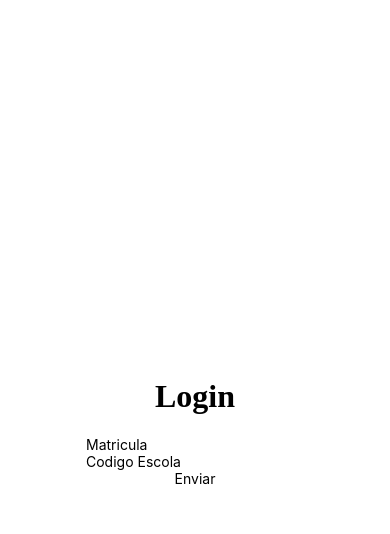
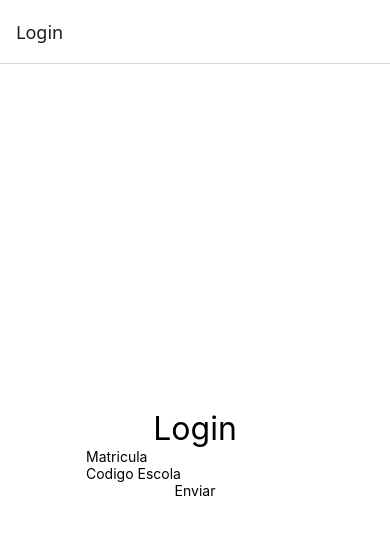
Before and after one commit to fabascoder/project-camp, a React Native app: screen / in a window 390 px wide. Shown: the top 534 px of the page. Built offline with nearby package versions, Linux system fonts and the light colour scheme.

Commit message:
Rotas criadas e pagina de login sendo renderizada ao acessar a conta

```diff
--- a/package.json
+++ b/package.json
@@ -3,6 +3,8 @@
   "version": "1.0.0",
   "main": "index.js",
   "dependencies": {
+    "@react-navigation/native": "^7.3.8",
+    "@react-navigation/native-stack": "^7.17.10",
     "expo": "~57.0.6",
     "expo-status-bar": "~57.0.1",
     "react": "19.2.3",
--- a/src/App.js
+++ b/src/App.js
@@ -1,14 +1,18 @@
 import React from "react";
-import Login from "./pages/Login";
+import  AppRoutes from "./routers/AppRouter";
 import { StorageServiceApi } from "./api/ContextServiceApi";
 import { StorageGlobal } from "./context/GlobalContext";
+import { View, StyleSheet} from "react-native";
+import { StatusBar } from "expo-status-bar";
+
 
 export default function App() {
   return (
     <>
       <StorageServiceApi>
         <StorageGlobal>
-          <Login />
+            <AppRoutes />
+
         </StorageGlobal>
       </StorageServiceApi>
     </>
--- a/src/context/GlobalContext.js
+++ b/src/context/GlobalContext.jsx
@@ -5,6 +5,8 @@ export const GlobalContext = React.createContext();
 
 export const StorageGlobal = ({ children }) => {
   const API = React.useContext(ContextServiceApi);
+
+
 
   const [codeAcess, setCodeAcess] = React.useState("");
   const [matricula, setMatricula] = React.useState("");
@@ -31,6 +33,7 @@ export const StorageGlobal = ({ children }) => {
       escola,
       funcionario,
     });
+    return true
   }
 
   return (
--- /dev/null
+++ b/src/pages/Home.jsx
@@ -0,0 +1,29 @@
+import React from "react";
+import { View, StyleSheet, Text } from "react-native-web";
+import { GlobalContext } from "../context/GlobalContext";
+
+export const Home = () => {
+  const dataContext = React.useContext(GlobalContext);
+
+  return (
+    <View style={styles.container}>
+      {dataContext.data.escola && dataContext.data.funcionario && (
+        <Text>
+          Escola: {dataContext.data.escola.nome} | Funcionario:{" "}
+          {dataContext.data.funcionario.nome}
+        </Text>
+      )}
+    </View>
+  );
+};
+
+const styles = StyleSheet.create({
+  container: {
+    flex: 1,
+    backgroundColor: "#fff",
+    alignItems: "center",
+    justifyContent: "center",
+  },
+});
+
+export default Home;
--- a/src/pages/Login.jsx
+++ b/src/pages/Login.jsx
@@ -3,6 +3,7 @@ import { StatusBar } from "expo-status-bar";
 import { Pressable, StyleSheet, Text, View, TextInput } from "react-native";
 import { ContextServiceApi } from "../api/ContextServiceApi";
 import { GlobalContext } from "../context/GlobalContext";
+import { useNavigation } from "@react-navigation/native";
 
 export default function Login() {
  const  {
@@ -16,14 +17,25 @@ export default function Login() {
         data,
       } = React.useContext(GlobalContext)
 
+
+      const navigation = useNavigation()
+
+  function entrar() {
+    const sucesso = handleLogin(codeAcess, matricula);
+
+    if(sucesso) {
+        navigation.navigate("Home")
+    }
+  }
+
   return (
     <View style={styles.container}>
-      <h1>Login</h1>
-      {data.escola && data.funcionario && (
+      <Text style={{ fontSize: 32 }}>Login</Text>
+      {/* {data.escola && data.funcionario && (
         <Text>
           Escola: {data.escola.nome} | Funcionario: {data.funcionario.nome}
         </Text>
-      )}
+      )} */}
 
       <TextInput
         value={matricula}
@@ -36,7 +48,7 @@ export default function Login() {
         placeholder="Codigo Escola"
       />
 
-      <Pressable onPress={() => handleLogin(codeAcess, matricula)}>
+      <Pressable onPress={entrar}>
         <Text>Enviar</Text>
       </Pressable>
 
@@ -44,6 +56,7 @@ export default function Login() {
     </View>
   );
 }
+
 
 const styles = StyleSheet.create({
   container: {
--- /dev/null
+++ b/src/routers/AppRouter.jsx
@@ -0,0 +1,19 @@
+import { NavigationContainer } from "@react-navigation/native";
+import { createNativeStackNavigator } from "@react-navigation/native-stack";
+import Login from "../pages/Login";
+import Home from "../pages/Home";
+
+
+
+const Stack = createNativeStackNavigator();
+
+export default function AppRoutes() {
+  return (
+    <NavigationContainer>
+      <Stack.Navigator>
+        <Stack.Screen name="Login" component={Login} />
+        <Stack.Screen name="Home" component={Home} />
+      </Stack.Navigator>
+    </NavigationContainer>
+  );
+}
```
Also changed, not shown: 1 other file (tests, documents, lock files or other folders).
